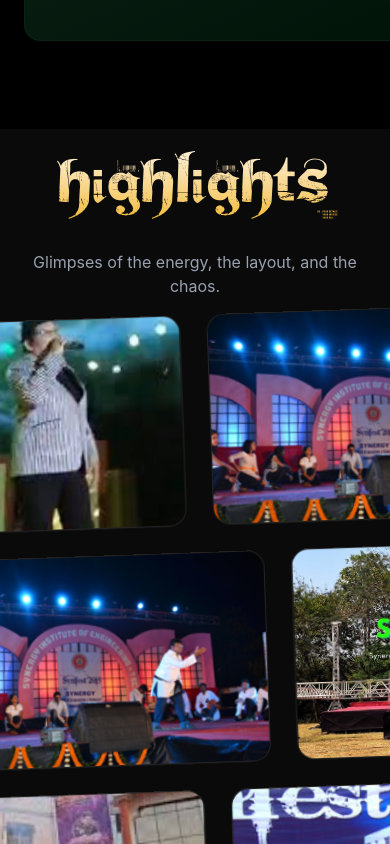
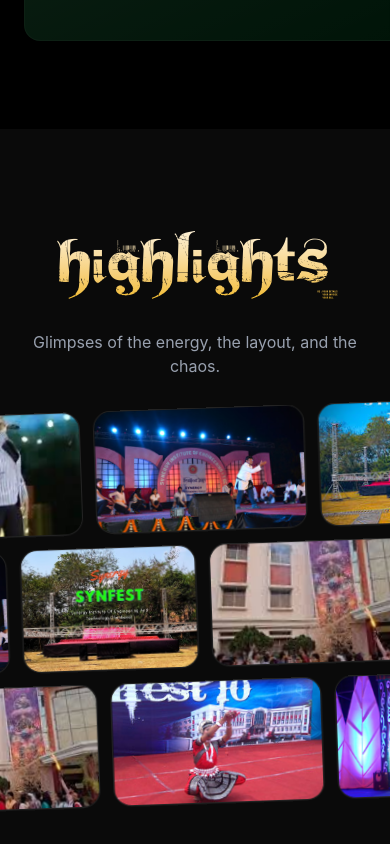
Before and after one commit to jagdishtripathy/Synfest-2026, a React (Vite) app: page / in a window 390 px wide. Shown: the part 3020-3864 px from the top of the page. Built offline with nearby package versions, Linux system fonts and the light colour scheme.

Commit message:
feat: Extra space in mobile gayab

```diff
--- a/src/components/home/Showcase.jsx
+++ b/src/components/home/Showcase.jsx
@@ -121,8 +121,8 @@ export default function Showcase() {
     }, []);
 
     return (
-        <section id="highlights" className="min-h-screen pb-20 overflow-hidden flex flex-col justify-center relative">
-            <div className="container mx-auto px-6 mb-12 text-center relative z-10">
+        <section id="highlights" className="py-20 overflow-hidden flex flex-col justify-center relative">
+            <div className=" mx-auto px-6 mb-12 text-center relative z-10">
                 <h2 className="text-[18vw] tracking-wider uppercase text-transparent bg-clip-text bg-gradient-to-b from-white to-yellow-500 font-frakturi">
                     Highlights
                 </h2>
@@ -132,7 +132,7 @@ export default function Showcase() {
             </div>
 
             {/* Marquee Container */}
-            <div className="flex flex-col gap-6 rotate-[-2deg] scale-110">
+            <div className="flex flex-col gap-3 md:gap-6 rotate-[-2deg] scale-110">
                 {/* Row 1 - Fast Left */}
                 <MarqueeRow images={row1} speed="40s" />
 
@@ -166,11 +166,11 @@ export default function Showcase() {
 
 function MarqueeRow({ images, speed, reverse }) {
     return (
-        <div className="flex gap-6 w-[200%] animate-scroll" style={{ animationDuration: speed, animationDirection: reverse ? 'reverse' : 'normal' }}>
+        <div className="flex gap-3 md:gap-6 w-[200%] animate-scroll" style={{ animationDuration: speed, animationDirection: reverse ? 'reverse' : 'normal' }}>
             {images.map((src, i) => (
                 <div key={i} className={`relative flex-shrink-0 rounded-2xl overflow-hidden border border-white/10 hover:border-primary/50 transition-colors duration-500
-                    ${i % 2 === 0 ? 'w-64 h-48' : 'w-80 h-48'}
-                    ${i % 3 === 0 ? 'w-56 h-48' : ''}
+                    ${i % 2 === 0 ? 'w-40 md:w-64 h-28 md:h-48' : 'w-48 md:w-80 h-28 md:h-48'}
+                    ${i % 3 === 0 ? 'w-32 md:w-56 h-28 md:h-48' : ''}
                 `}>
                     <img src={src} alt="Gallery" className="w-full h-full object-cover" />
                 </div>
```
